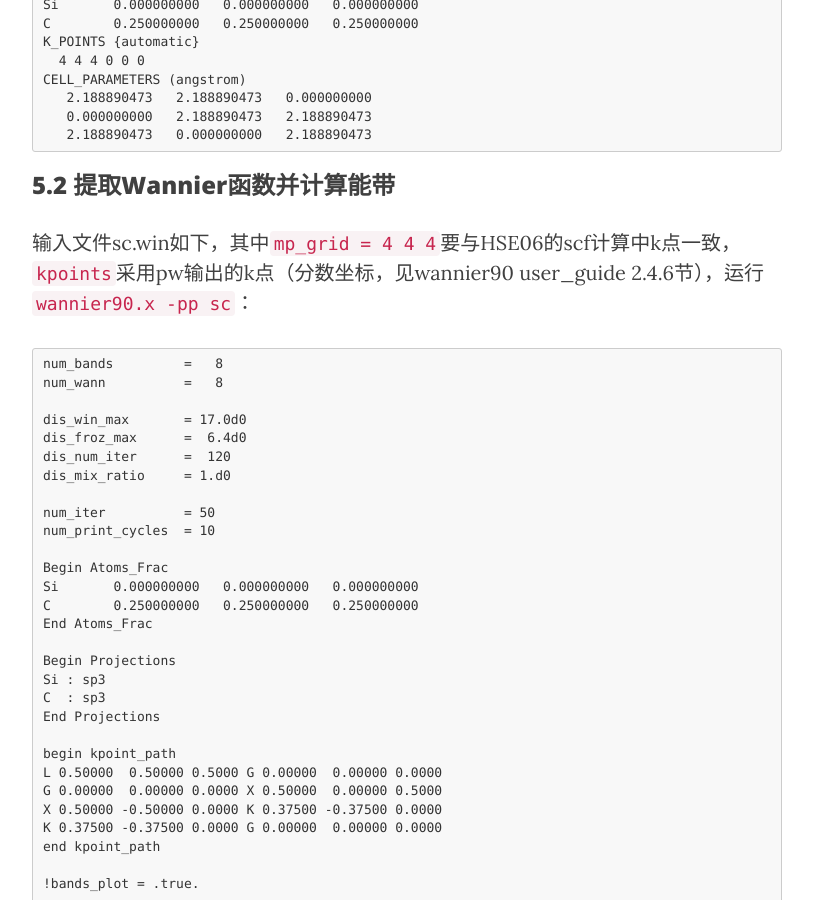
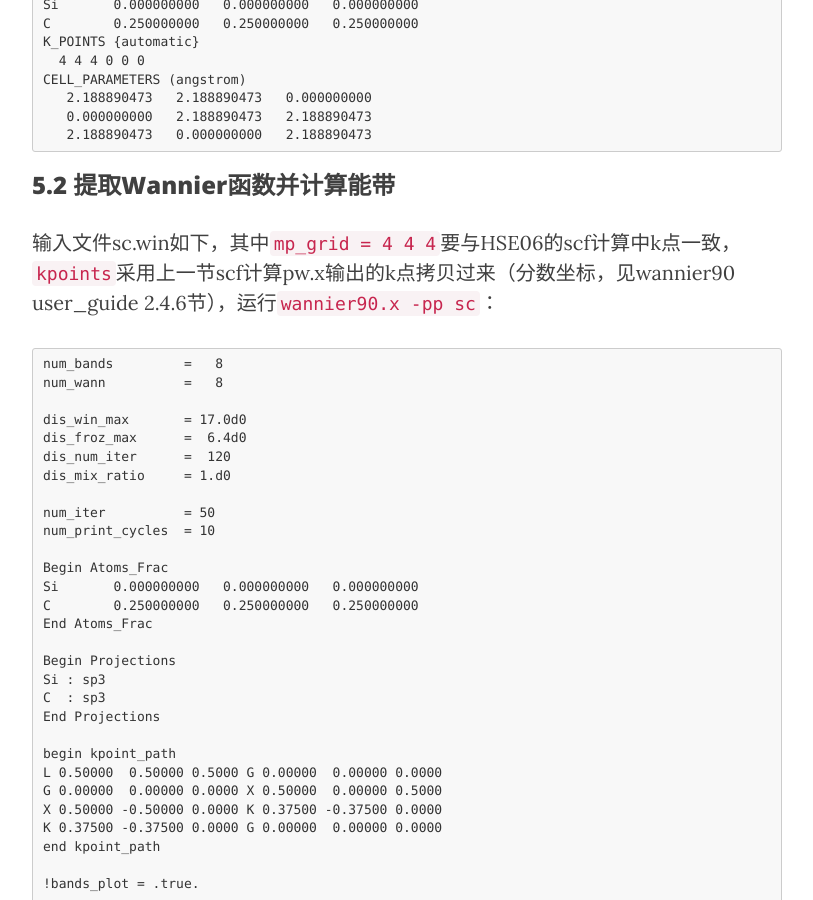
Before and after one commit to yyyu200/DFTbook, a Jekyll site: the page built from _posts/2019-04-01-HandsOn.md, in a window 1280 px wide and 900 px high, scrolled down 43604 px. Shown: the whole window, without its empty margins (233-1046 px from the left). Built offline with Jekyll 4.4.1, drawn with Linux system fonts in a browser that asks for light colours; nearby versions of some CDN libraries; formulas are drawn with MathJax 3; comment, search, counter and statistics services are not loaded.

Commit message:
modify at 20200729-09:49:35-di

````diff
--- a/_posts/2019-04-01-HandsOn.md
+++ b/_posts/2019-04-01-HandsOn.md
@@ -1438,7 +1438,7 @@ CELL_PARAMETERS (angstrom)
 
 ### 5.2 提取Wannier函数并计算能带
 
-输入文件sc.win如下，其中```mp_grid      = 4 4 4```要与HSE06的scf计算中k点一致，```kpoints```采用pw输出的k点（分数坐标，见wannier90 user_guide 2.4.6节），运行```wannier90.x -pp sc```：
+输入文件sc.win如下，其中```mp_grid      = 4 4 4```要与HSE06的scf计算中k点一致，```kpoints```采用上一节scf计算pw.x输出的k点拷贝过来（分数坐标，见wannier90 user_guide 2.4.6节），运行```wannier90.x -pp sc```：
 
 ```
 num_bands         =   8
@@ -2259,7 +2259,6 @@ sed -i 's/XC-000-000-000-000/scan/g' tmp/pwscf.save/data-file-schema.xml
 
 查看此内容（收费99元），欢迎发邮件至yyyu200@163.com。
 
-
 ## 9. DFT+U计算
 
 ### 9.1 DFT+U计算
````
Also changed, not shown: _posts/2019-04-07-TransCell.md (+1 -1 lines), _posts/2019-12-01-InstallandLinux.md (+1 -1 lines).
